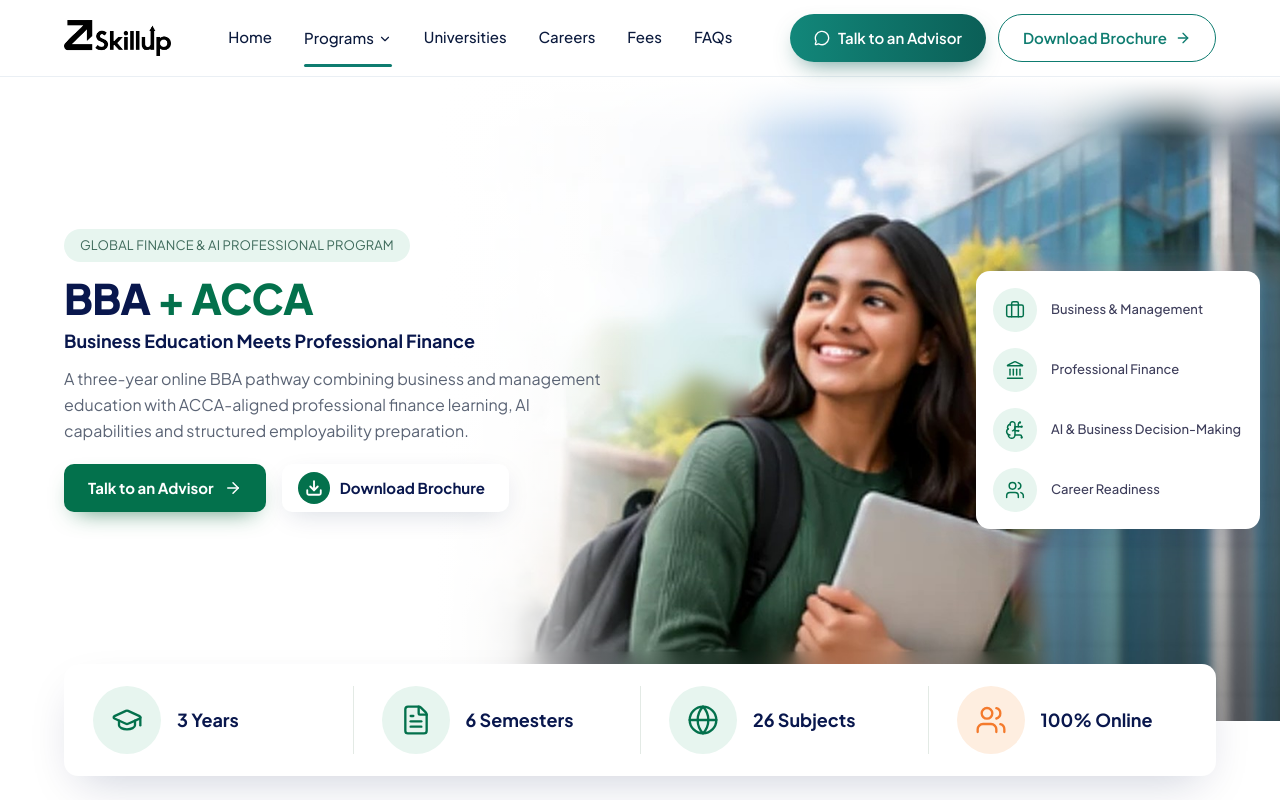
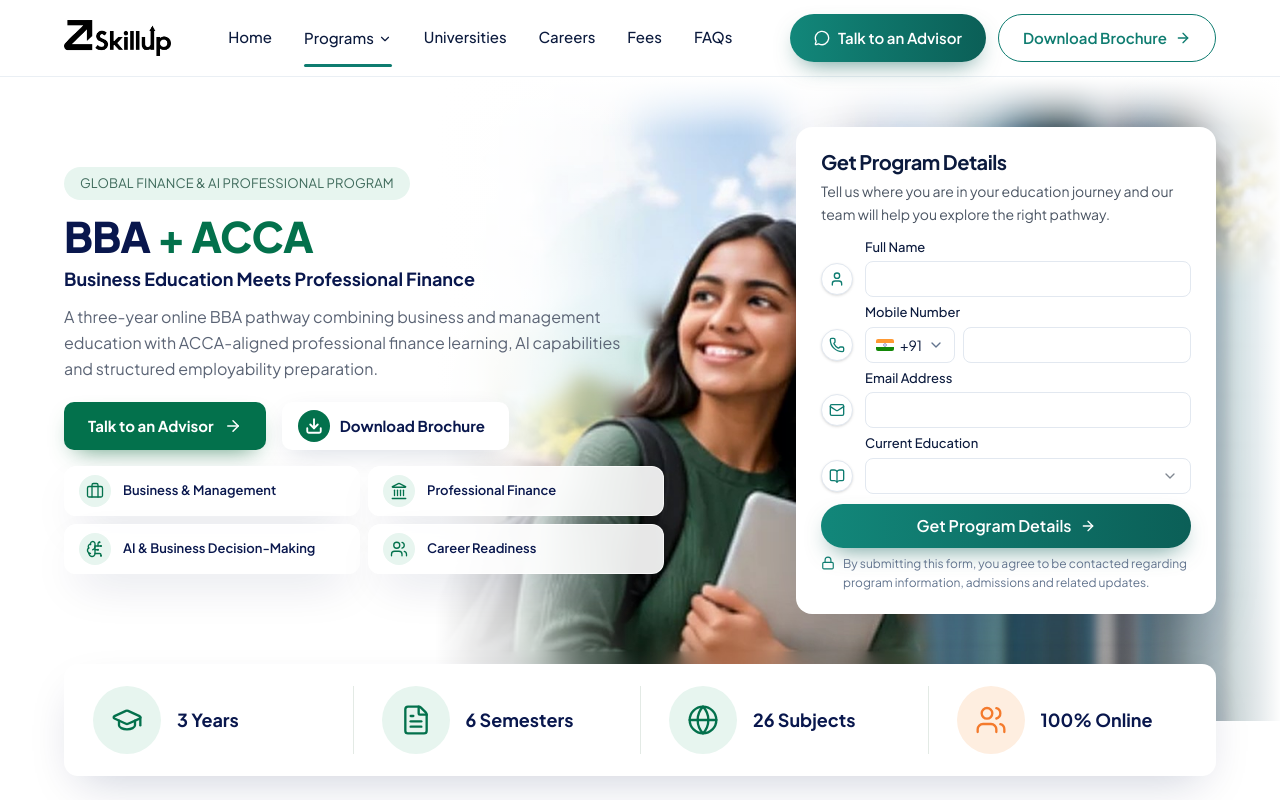
Before and after one commit to mardimanisha/acca-zskillup, a Next.js app: page /programs/bba-acca in a window 1280 px wide. Shown: the top 800 px of the page. Built offline with nearby package versions, Linux system fonts and the light colour scheme.

Commit message:
feat: integrate ProgramHiringPartners component and update forms for program-specific handling

```diff
--- a/app/api/enquiry/route.ts
+++ b/app/api/enquiry/route.ts
@@ -1,6 +1,6 @@
 import { NextResponse } from "next/server";
 
-import { heroFormSchema } from "@/lib/validations/hero-form";
+import { programFormSchema } from "@/lib/validations/hero-form";
 
 export async function POST(request: Request) {
   let body: unknown;
@@ -10,7 +10,7 @@
     return NextResponse.json({ ok: false }, { status: 400 });
   }
 
-  const parsed = heroFormSchema.safeParse(body);
+  const parsed = programFormSchema.safeParse(body);
   if (!parsed.success) {
     return NextResponse.json(
       { ok: false, issues: parsed.error.issues },
--- a/app/programs/acca/page.tsx
+++ b/app/programs/acca/page.tsx
@@ -7,6 +7,7 @@
   ProgramLevels,
   ProgramWhoFor,
 } from "@/components/programs/sections/program-blocks";
+import { ProgramHiringPartners } from "@/components/programs/sections/program-hiring-partners";
 import { ProgramHero } from "@/components/programs/sections/program-hero";
 import { EnquiryFormSection } from "@/components/shared/enquiry-form-section";
 import { accaOnlyPage as page } from "@/content/program-acca-only";
@@ -19,14 +20,15 @@
 export default function AccaOnlyPage() {
   return (
     <>
-      <ProgramHero content={page.hero} brochureHref={page.brochure} />
+      <ProgramHero content={page.hero} brochureHref={page.brochure} defaultProgram="ACCA Only" />
       <ProgramWhoFor id="who-for-title" content={page.whoFor} tone="mint" />
       <ProgramLevels id="prepare-for-title" content={page.prepareFor} tone="white" />
       <ProgramLevels id="beyond-acca-title" content={page.beyond} tone="mint" />
       <ProgramFeatureGrid id="learn-your-way-title" content={page.learnYourWay} tone="white" />
       <ProgramWhoFor id="current-students-title" content={page.currentStudents} tone="mint" />
+      <ProgramHiringPartners id="hiring-partners-title" />
       <ProgramFinalCta id="final-cta-title" content={page.finalCta} brochureHref={page.brochure} />
-      <EnquiryFormSection defaultProgram="ACCA Only" />
+      <EnquiryFormSection defaultProgram="ACCA Only" hideProgramAndCity />
       <SiteFooter brochureHref={page.brochure} />
     </>
   );
--- a/app/programs/bba-acca/page.tsx
+++ b/app/programs/bba-acca/page.tsx
@@ -8,6 +8,7 @@
   ProgramAccaLearning,
   ProgramWhoFor,
 } from "@/components/programs/sections/program-blocks";
+import { ProgramHiringPartners } from "@/components/programs/sections/program-hiring-partners";
 import { ProgramCurriculum } from "@/components/programs/sections/program-curriculum";
 import { ProgramHero } from "@/components/programs/sections/program-hero";
 import { ProgramUniversities } from "@/components/programs/sections/program-universities";
@@ -23,7 +24,7 @@
 export default function BbaAccaPage() {
   return (
     <>
-      <ProgramHero content={page.hero} brochureHref={page.brochure} />
+      <ProgramHero content={page.hero} brochureHref={page.brochure} defaultProgram="BBA + ACCA" />
       <ProgramWhy content={page.why} brochureHref={page.brochure} />
       <ProgramUniversities content={page.universities} />
       <ProgramCurriculum content={page.curriculum} />
@@ -31,8 +32,9 @@
       <ProgramComparison id="compare-title" content={page.comparison} tone="white" />
       <ProgramWhoFor id="who-for-title" content={page.whoFor} tone="mint" />
       <ProgramCareers id="careers-title" content={page.careers} tone="white" />
+      <ProgramHiringPartners id="hiring-partners-title" />
       <ProgramFinalCta id="final-cta-title" content={page.finalCta} brochureHref={page.brochure} />
-      <EnquiryFormSection defaultProgram="BBA + ACCA" />
+      <EnquiryFormSection defaultProgram="BBA + ACCA" hideProgramAndCity />
       <SiteFooter brochureHref={page.brochure} />
     </>
   );
--- a/app/programs/bcom-acca/page.tsx
+++ b/app/programs/bcom-acca/page.tsx
@@ -8,6 +8,7 @@
   ProgramAccaLearning,
   ProgramWhoFor,
 } from "@/components/programs/sections/program-blocks";
+import { ProgramHiringPartners } from "@/components/programs/sections/program-hiring-partners";
 import { ProgramCurriculum } from "@/components/programs/sections/program-curriculum";
 import { ProgramHero } from "@/components/programs/sections/program-hero";
 import { ProgramUniversities } from "@/components/programs/sections/program-universities";
@@ -23,7 +24,7 @@
 export default function BcomAccaPage() {
   return (
     <>
-      <ProgramHero content={page.hero} brochureHref={page.brochure} />
+      <ProgramHero content={page.hero} brochureHref={page.brochure} defaultProgram="B.Com + ACCA" />
       <ProgramWhy content={page.why} brochureHref={page.brochure} />
       <ProgramUniversities content={page.universities} />
       <ProgramCurriculum content={page.curriculum} />
@@ -31,8 +32,9 @@
       <ProgramFeatureGrid id="ai-employability-title" content={page.aiEmployability} tone="white" />
       <ProgramWhoFor id="who-for-title" content={page.whoFor} tone="mint" />
       <ProgramCareers id="careers-title" content={page.careers} tone="white" />
+      <ProgramHiringPartners id="hiring-partners-title" />
       <ProgramFinalCta id="final-cta-title" content={page.finalCta} brochureHref={page.brochure} />
-      <EnquiryFormSection defaultProgram="B.Com + ACCA" />
+      <EnquiryFormSection defaultProgram="B.Com + ACCA" hideProgramAndCity />
       <SiteFooter brochureHref={page.brochure} />
     </>
   );
--- a/components/home/hero/hero-form.tsx
+++ b/components/home/hero/hero-form.tsx
@@ -2,7 +2,7 @@
 
 import type { ReactNode } from "react";
 import { zodResolver } from "@hookform/resolvers/zod";
-import { useForm } from "react-hook-form";
+import { useForm, type Resolver } from "react-hook-form";
 import {
   ArrowRight,
   BookOpen,
@@ -36,7 +36,7 @@
   SelectValue,
 } from "@/components/ui/select";
 import { heroContent } from "@/content/home-hero";
-import { heroFormSchema, type HeroFormValues } from "@/lib/validations/hero-form";
+import { heroFormSchema, programFormSchema, type HeroFormValues } from "@/lib/validations/hero-form";
 
 const { form: copy } = heroContent;
 
@@ -68,14 +68,15 @@
   );
 }
 
-export function HeroForm() {
+export function HeroForm({ defaultProgram }: { defaultProgram?: HeroFormValues["programInterest"] }) {
   const form = useForm<HeroFormValues>({
-    resolver: zodResolver(heroFormSchema),
+    resolver: zodResolver(defaultProgram ? programFormSchema : heroFormSchema) as Resolver<HeroFormValues>,
     defaultValues: {
       fullName: "",
       mobile: "",
       email: "",
       city: "",
+      programInterest: defaultProgram,
     },
   });
 
@@ -200,6 +201,7 @@
               )}
             />
 
+            {!defaultProgram && (
             <FormField
               control={form.control}
               name="programInterest"
@@ -228,7 +230,9 @@
                 </FormItem>
               )}
             />
+            )}
 
+            {!defaultProgram && (
             <FormField
               control={form.control}
               name="city"
@@ -246,6 +250,7 @@
                 </FormItem>
               )}
             />
+            )}
 
           </div>
 
--- a/components/programs/sections/program-hero.tsx
+++ b/components/programs/sections/program-hero.tsx
@@ -1,11 +1,13 @@
 import Image from "next/image";
 
+import { HeroForm } from "@/components/home/hero/hero-form";
 import {
   AdvisorButton,
   BrochureButton,
   IconCircle,
   container,
 } from "@/components/programs/program-ui";
+import type { programInterestOptions } from "@/content/home-hero";
 import type { HeroContent } from "@/content/program-types";
 import { cn } from "@/lib/utils";
 
@@ -62,7 +64,15 @@
   );
 }
 
-export function ProgramHero({ content, brochureHref }: { content: HeroContent; brochureHref: string }) {
+export function ProgramHero({
+  content,
+  brochureHref,
+  defaultProgram,
+}: {
+  content: HeroContent;
+  brochureHref: string;
+  defaultProgram?: (typeof programInterestOptions)[number];
+}) {
   const { eyebrow, title, subtitle, body, image, features, stats } = content;
 
   return (
@@ -87,12 +97,13 @@
             ["--w" as string]: "max(100vw, min(calc((100cqh - 55px) / 0.3617), 140vw))",
             width: "var(--w)",
             height: "calc(var(--w) * 0.4545)",
-            left: "calc(65vw - var(--w) * 0.653)",
+            left: "calc(56vw - var(--w) * 0.653)",
             bottom: "calc(55px - var(--w) * 0.0928)",
           }}
         >
           <HeroPhoto image={image} preload sizes="140vw" className="object-cover" />
           <div aria-hidden="true" className="absolute inset-x-0 top-0 h-[8%] bg-gradient-to-b from-white to-transparent" />
+          <div aria-hidden="true" className="absolute inset-y-0 right-0 w-[10%] bg-gradient-to-l from-white to-transparent" />
         </div>
         <div
           aria-hidden="true"
@@ -103,10 +114,10 @@
       <div
         className={cn(
           container,
-          "relative pt-10 lg:pb-[34px] lg:pt-11 xl:flex xl:flex-1 xl:items-center xl:py-6 short:py-4 tight:py-3",
+          "relative grid gap-10 pt-10 lg:pb-[34px] lg:pt-11 xl:flex-1 xl:grid-cols-[minmax(0,1fr)_420px] xl:items-center xl:gap-12 xl:py-6 short:py-4 tight:py-3",
         )}
       >
-        <div className="lg:w-[48%] lg:max-w-[600px]">
+        <div className="max-w-[600px]">
           <p className="inline-flex rounded-full bg-zs-mint px-4 py-2.5 text-xs font-normal leading-none tracking-[0.01em] text-zs-pillText xl:text-[13px]">
             {eyebrow}
           </p>
@@ -133,33 +144,34 @@
               className={cn(buttonSize, "w-full pl-4 pr-6 sm:w-auto")}
             />
           </div>
+
+          {/* Four compact feature cards; they shrink with the screen height so the hero stays on one screen. */}
+          <ul className="mt-6 grid max-w-[600px] gap-2.5 sm:grid-cols-2 short:mt-4 short:gap-2 tight:mt-3 tight:gap-1.5">
+            {features.map((feature) => (
+              <li
+                key={feature.label}
+                className={cn(
+                  cardShadow,
+                  "flex items-center gap-3 rounded-xl border border-white/70 bg-white/90 px-3.5 py-2.5 backdrop-blur short:py-2 tight:py-1.5",
+                )}
+              >
+                <IconCircle icon={feature.icon} className="size-10 [&_svg]:size-[18px] short:size-8 tight:hidden" />
+                <span className="text-[13px] font-semibold leading-snug text-zs-navy">{feature.label}</span>
+              </li>
+            ))}
+          </ul>
         </div>
 
-        {/* Student photo (mobile/tablet) + floating feature card. On desktop the photo is the
-            background above and the card floats over it, centred against the text column. */}
-        <div className="relative mt-10 lg:static lg:mt-0">
-          <div className="relative -mx-4 h-[340px] sm:-mx-6 sm:h-[420px] md:h-[460px] lg:hidden">
+        {/* Mobile/tablet photo, then the form (right column on desktop, over the photo's right edge). */}
+        <div className="relative lg:static">
+          <div className="relative -mx-4 mb-8 h-[300px] sm:-mx-6 sm:h-[380px] lg:hidden">
             <HeroPhoto image={image} sizes="100vw" className="object-[66%_25%]" />
             <div aria-hidden="true" className="absolute inset-x-0 top-0 h-24 bg-gradient-to-b from-white to-transparent" />
             <div aria-hidden="true" className="absolute inset-x-0 bottom-0 h-28 bg-gradient-to-t from-white to-transparent" />
           </div>
-
-          <ul
-            className={cn(
-              cardShadow,
-              "relative z-10 -mt-14 flex flex-col gap-5 rounded-[14px] border border-white/70 bg-white p-5 short:gap-4 short:p-4",
-              "md:absolute md:right-6 md:top-1/2 md:mt-0 md:min-w-[284px] md:-translate-y-1/2",
-              // Overhangs the content edge by ~44px, as in the design.
-              "lg:right-8 lg:top-[55%] xl:right-5",
-            )}
-          >
-            {features.map((feature) => (
-              <li key={feature.label} className="flex items-center gap-3.5">
-                <IconCircle icon={feature.icon} className="size-11 [&_svg]:size-5" />
-                <span className="text-[13px] font-medium leading-snug text-zs-cardText md:whitespace-nowrap">{feature.label}</span>
-              </li>
-            ))}
-          </ul>
+          <div className="w-full max-w-xl xl:max-w-none">
+            <HeroForm defaultProgram={defaultProgram} />
+          </div>
         </div>
       </div>
 
--- /dev/null
+++ b/components/programs/sections/program-hiring-partners.tsx
@@ -0,0 +1,41 @@
+import { existsSync } from "node:fs";
+import path from "node:path";
+
+import { LogoCard } from "@/components/home/partners/logo-card";
+import { Eyebrow, SectionTitle, container } from "@/components/programs/program-ui";
+import { homePartnersContent } from "@/content/home-partners";
+import { hiringNetwork } from "@/content/partners";
+import { demoHiringNetwork } from "@/content/partners.demo";
+import { cn } from "@/lib/utils";
+
+// TEMPORARY: like the homepage, an empty real list falls back to the unconfirmed demo logos.
+// Remove the fallback (and content/partners.demo.ts) before launch.
+const logos = (hiringNetwork.length > 0 ? hiringNetwork : demoHiringNetwork).filter((logo) =>
+  existsSync(path.join(process.cwd(), "public", logo.file)),
+);
+
+const hiring = homePartnersContent.tabs.find((tab) => tab.id === "hiring");
+
+/** Hiring network logos, same data as the homepage "Hiring Network" tab. */
+export function ProgramHiringPartners({ id }: { id: string }) {
+  if (!hiring || logos.length === 0) return null;
+
+  return (
+    <section aria-labelledby={id} className="bg-white">
+      <div className={cn(container, "py-14 text-center lg:py-20")}>
+        <Eyebrow>{hiring.eyebrow}</Eyebrow>
+        <SectionTitle id={id}>
+          {hiring.titleStart} <span className="text-zs-green">{hiring.titleHighlight}</span>
+        </SectionTitle>
+        <p className="mx-auto mt-4 max-w-3xl text-base leading-relaxed text-zs-body md:text-[17px]">{hiring.subtext}</p>
+        <ul className="mt-10 grid grid-cols-2 gap-4 text-left sm:grid-cols-3 lg:grid-cols-5">
+          {logos.map((logo) => (
+            <li key={logo.file}>
+              <LogoCard logo={logo} />
+            </li>
+          ))}
+        </ul>
+      </div>
+    </section>
+  );
+}
--- a/components/shared/enquiry-form-section.tsx
+++ b/components/shared/enquiry-form-section.tsx
@@ -1,7 +1,7 @@
 "use client";
 
 import { zodResolver } from "@hookform/resolvers/zod";
-import { useForm } from "react-hook-form";
+import { useForm, type Resolver } from "react-hook-form";
 import { Loader2 } from "lucide-react";
 
 import { cardClass, container, programButtonClass } from "@/components/programs/program-ui";
@@ -22,7 +22,7 @@
 } from "@/components/ui/select";
 import { currentEducationOptions, programInterestOptions } from "@/content/home-hero";
 import { enquiryFormContent as copy } from "@/content/program-shared";
-import { heroFormSchema, type HeroFormValues } from "@/lib/validations/hero-form";
+import { heroFormSchema, programFormSchema, type HeroFormValues } from "@/lib/validations/hero-form";
 import { cn } from "@/lib/utils";
 
 type ProgramInterest = (typeof programInterestOptions)[number];
@@ -35,11 +35,14 @@
 /** Site-wide enquiry form. Every "Talk to an Advisor" CTA links to `#enquiry-form`. */
 export function EnquiryFormSection({
   defaultProgram,
+  hideProgramAndCity = false,
 }: {
   defaultProgram?: ProgramInterest;
+  /** Program pages: the program is fixed by the page, so the program and city fields are not shown. */
+  hideProgramAndCity?: boolean;
 }) {
   const form = useForm<HeroFormValues>({
-    resolver: zodResolver(heroFormSchema),
+    resolver: zodResolver(hideProgramAndCity ? programFormSchema : heroFormSchema) as Resolver<HeroFormValues>,
     defaultValues: {
       fullName: "",
       mobile: "",
@@ -163,7 +166,8 @@
                   )}
                 />
                 {selectField("currentEducation", currentEducationOptions)}
-                {selectField("programInterest", programInterestOptions)}
+                {!hideProgramAndCity && selectField("programInterest", programInterestOptions)}
+                {!hideProgramAndCity && (
                 <FormField
                   control={form.control}
                   name="city"
@@ -176,6 +180,7 @@
                     </FormItem>
                   )}
                 />
+                )}
               </div>
 
               <button
--- a/lib/validations/hero-form.ts
+++ b/lib/validations/hero-form.ts
@@ -16,3 +16,6 @@
 });
 
 export type HeroFormValues = z.infer<typeof heroFormSchema>;
+
+/** Program-page form: the program is fixed by the page and the city is not asked. */
+export const programFormSchema = heroFormSchema.extend({ city: z.string().trim().optional() });
```
